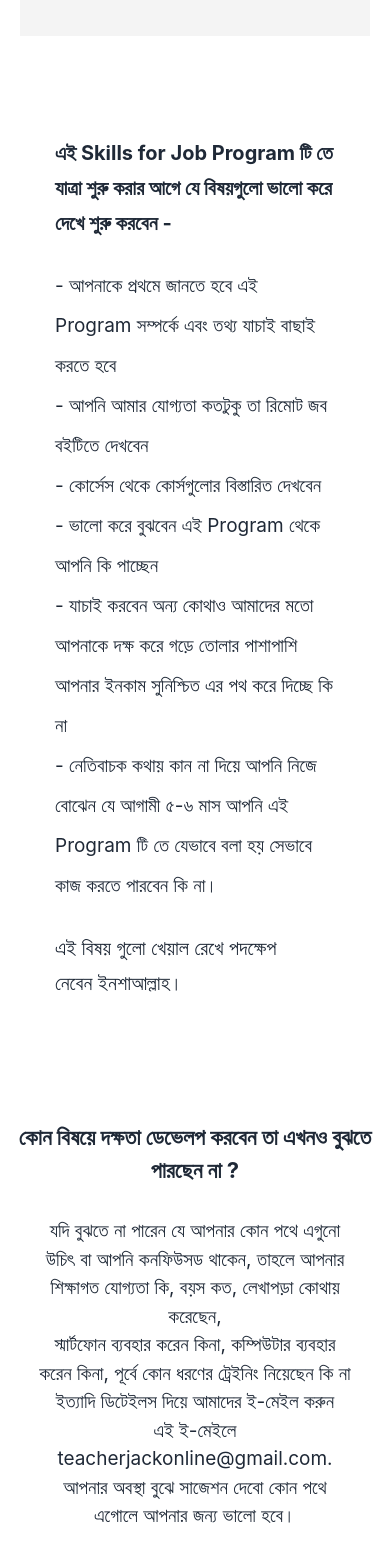
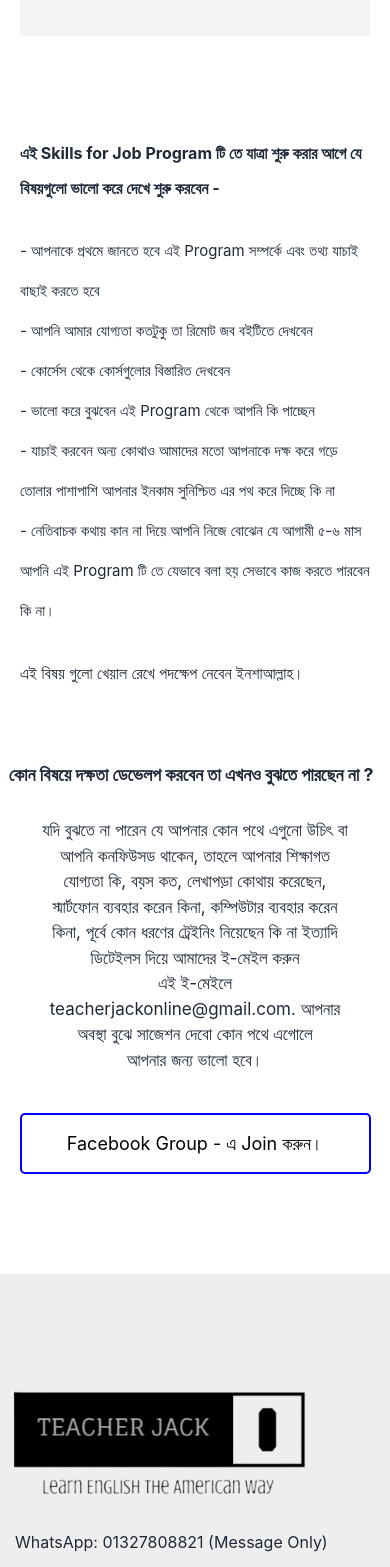
Before and after one commit to sazzadhossain1/TEACHER-JACK, a React (Create React App) app: page / in a window 390 px wide. Shown: the part 7680-9247 px from the top of the page. Built offline with nearby package versions, Linux system fonts and the light colour scheme; grey boxes are pictures that could not be loaded.

Commit message:
add some responsiveness in bookinfo component

```diff
--- a/src/components/BookDownloadPage/BookDownloadPage.js
+++ b/src/components/BookDownloadPage/BookDownloadPage.js
@@ -319,7 +319,7 @@ const BookDownloadPage = () => {
                 </label>
                 <input
                   className="input"
-                  type="number"
+                  type="text"
                   onChange={(e) => setPayee_number(e.target.value)}
                   id="payee_number"
                   name="payee_number"
--- a/src/components/BookInfo/BookInfo.css
+++ b/src/components/BookInfo/BookInfo.css
@@ -59,9 +59,6 @@
   border-radius: 50px;
 }
 
-.WhatYouWillLearn-parent-div {
-}
-
 .WhatYouWillLearn-heading {
   margin-top: 50px;
   margin-bottom: 15px;
@@ -90,9 +87,6 @@
   font-weight: 600;
   margin-top: 50px;
   margin-bottom: 15px;
-}
-
-.bookInfo-right-side-div {
 }
 
 .bookInfo-right-side-videoCart {
@@ -162,9 +156,98 @@
 
 /* -------------------- */
 
+@media screen and (max-width: 1350px) {
+  .bookInfo-grid-div {
+  }
+  .bookInfo-right-side-videoCart {
+    width: 80%;
+  }
+}
 @media screen and (max-width: 1250px) {
   .bookInfo-img-div {
     max-width: 450px;
+  }
+}
+@media screen and (max-width: 1100px) {
+  .bookInfo-grid-div {
+    grid-template-columns: 1fr;
+    max-width: 100%;
+    padding-left: 20px;
+    padding-right: 20px;
+  }
+  .bookInfo-right-side-videoCart {
+    margin-left: 0;
+    margin-top: 40px;
+  }
+}
+@media screen and (max-width: 650px) {
+  .WhatYouWillLearn-grid-div {
+    grid-template-columns: 1fr;
+    height: 100%;
+  }
+}
+@media screen and (max-width: 540px) {
+  .WhatYouWillLearn-grid-div {
+    grid-template-columns: 1fr;
+    height: 100%;
+  }
+  .bookInfo-right-side-videoCart {
+    width: 100%;
+  }
+}
+@media screen and (max-width: 385px) {
+  .bookInfo-name {
+    font-size: 25px;
+  }
+  .by-zakir-hossain {
+    font-size: 17px;
+  }
+  .bookInfo-price {
+    font-size: 19px;
+  }
+  .coupon_code {
+    font-size: 19px;
+  }
+  .print_copy {
+    font-size: 17px;
+  }
+  .buyCourseBtn {
+    font-size: 20px;
+  }
+}
+@media screen and (max-width: 367px) {
+  .bookInfo-name {
+    font-size: 22px;
+  }
+  .by-zakir-hossain {
+    font-size: 17px;
+  }
+  .bookInfo-price {
+    font-size: 18px;
+  }
+  .coupon_code {
+    font-size: 18px;
+  }
+  .print_copy {
+    font-size: 16px;
+  }
+  .buyCourseBtn {
+    font-size: 19px;
+  }
+}
+@media screen and (max-width: 322px) {
+  .buyCourseBtn {
+    font-size: 19px;
+    padding-left: 10px;
+    padding-right: 10px;
+  }
+}
+@media screen and (max-width: 302px) {
+  .buyCourseBtn {
+    font-size: 19px;
+    padding-left: 5px;
+    padding-right: 5px;
+    font-size: 18px;
   }
 }
 
@@ -177,3 +260,36 @@
     font-weight: 600;
   }
 }
+@media screen and (max-width: 350px) {
+  .bookInfo-heading {
+    font-size: 28px;
+  }
+  .bookInfo-p {
+    font-size: 16px;
+  }
+  .bookInfo-courseInstructor {
+    font-size: 22px;
+  }
+  .Zakir_Sir {
+    font-size: 16px;
+  }
+  .trainer {
+    font-size: 16px;
+  }
+  .WhatYouWillLearn-heading {
+    font-size: 20px;
+  }
+  .WhatYouWillLearn-icon-flex-div {
+    gap: 15px;
+  }
+  .WhatYouWillLearn-icon-flex-div p {
+    font-size: 15px;
+  }
+  .bookInfo-name {
+    font-size: 25px;
+  }
+  .bookInfo-price {
+    font-size: 18px;
+    font-weight: 600;
+  }
+}
--- a/src/components/HeroDetailsPage/HeroDetailsPage.css
+++ b/src/components/HeroDetailsPage/HeroDetailsPage.css
@@ -53,6 +53,7 @@ iframe {
 }
 .heroDetailsPage-single-first-p-div {
   width: 100%;
+  margin: auto;
   /* background-color: red; */
   text-align: left;
 }
@@ -289,6 +290,17 @@ iframe {
     width: 100%;
     height: 400px;
   }
+
+  /* এই Skills for Job Program টি তে যাত্রা */
+  .heroDetailsPage-last-p:first-child {
+    width: 95%;
+  }
+  .heroDetailsPage-last-p-div {
+    width: 95%;
+  }
+  .heroDetailsPage-last-p:last-child {
+    width: 95%;
+  }
 }
 
 @media screen and (max-width: 800px) {
@@ -328,6 +340,19 @@ iframe {
     width: 100%;
     height: 350px;
   }
+  /* এই Skills for Job Program টি তে যাত্রা */
+  .heroDetailsPage-last-p:first-child {
+    width: 90%;
+    font-size: 20px;
+  }
+  .heroDetailsPage-last-p-div {
+    font-size: 18px;
+    width: 90%;
+  }
+  .heroDetailsPage-last-p:last-child {
+    font-size: 20px;
+    width: 90%;
+  }
 }
 
 @media screen and (max-width: 768px) {
@@ -359,6 +384,17 @@ iframe {
   }
   .heroDetailsPage-single-first-p {
     font-size: 19px;
+  }
+
+  /* এই Skills for Job Program টি তে যাত্রা */
+  .heroDetailsPage-last-p:first-child {
+    width: 100%;
+  }
+  .heroDetailsPage-last-p-div {
+    width: 100%;
+  }
+  .heroDetailsPage-last-p:last-child {
+    width: 100%;
   }
 }
 
@@ -401,6 +437,20 @@ iframe {
   iframe {
     width: 100%;
     height: 300px;
+  }
+
+  /* এই Skills for Job Program টি তে যাত্রা */
+  .heroDetailsPage-last-p:first-child {
+    width: 100%;
+    font-size: 19px;
+  }
+  .heroDetailsPage-last-p-div {
+    font-size: 16px;
+    width: 100%;
+  }
+  .heroDetailsPage-last-p:last-child {
+    font-size: 19px;
+    width: 100%;
   }
 }
 @media screen and (max-width: 700px) {
@@ -503,6 +553,33 @@ iframe {
     width: 100%;
     height: 100%;
   }
+
+  /* এই Skills for Job Program টি তে যাত্রা */
+  .heroDetailsPage-last-p:first-child {
+    font-size: 16px;
+  }
+  .heroDetailsPage-last-p-div {
+    font-size: 15px;
+  }
+  .heroDetailsPage-last-p:last-child {
+    font-size: 16px;
+  }
+}
+
+@media screen and (max-width: 375px) {
+  /* এই Skills for Job Program টি তে যাত্রা */
+  .heroDetailsPage-last-p:first-child {
+    width: 100%;
+    font-size: 18px;
+  }
+  .heroDetailsPage-last-p-div {
+    font-size: 15px;
+    width: 100%;
+  }
+  .heroDetailsPage-last-p:last-child {
+    font-size: 18px;
+    width: 100%;
+  }
 }
 @media screen and (max-width: 360px) {
   .HeroDetailsPage-parent-div {
@@ -540,6 +617,17 @@ iframe {
   }
   .heroDetailsPage-p {
     font-size: 14px;
+  }
+
+  /* এই Skills for Job Program টি তে যাত্রা */
+  .heroDetailsPage-last-p:first-child {
+    font-size: 15px;
+  }
+  .heroDetailsPage-last-p-div {
+    font-size: 14px;
+  }
+  .heroDetailsPage-last-p:last-child {
+    font-size: 15px;
   }
 }
 @media screen and (max-width: 320px) {
@@ -584,6 +672,20 @@ iframe {
     width: 100%;
     height: 100%;
   }
+
+  /* এই Skills for Job Program টি তে যাত্রা */
+  .heroDetailsPage-last-p:first-child {
+    width: 100%;
+    font-size: 15px;
+  }
+  .heroDetailsPage-last-p-div {
+    font-size: 14px;
+    width: 100%;
+  }
+  .heroDetailsPage-last-p:last-child {
+    font-size: 15px;
+    width: 100%;
+  }
 }
 @media screen and (max-width: 280px) {
   .HeroDetailsPage-parent-div {
--- a/src/components/NeedToConsult/NeedToConsult.css
+++ b/src/components/NeedToConsult/NeedToConsult.css
@@ -30,3 +30,168 @@
   background-color: #eee;
   transition: 0.5s;
 }
+
+@media screen and (max-width: 800px) {
+  .NeedToConsult-heading {
+    font-size: 21px;
+    width: 98%;
+  }
+  .if_you_dont_Un {
+    font-size: 19px;
+  }
+  .NeedToConsult-btn {
+    width: 70%;
+    font-size: 18px;
+    margin-top: 40px;
+    margin-bottom: 0;
+  }
+}
+@media screen and (max-width: 800px) {
+  .NeedToConsult-heading {
+    font-size: 20px;
+    width: 98%;
+  }
+  .if_you_dont_Un {
+    font-size: 17px;
+  }
+  .NeedToConsult-btn {
+    width: 50%;
+    font-size: 18px;
+    margin-top: 30px;
+    margin-bottom: 0;
+  }
+}
+
+@media screen and (max-width: 600px) {
+  .NeedToConsult-heading {
+    font-size: 18px;
+    width: 98%;
+  }
+  .if_you_dont_Un {
+    font-size: 18px;
+  }
+  .NeedToConsult-btn {
+    width: 70%;
+    font-size: 18px;
+    margin-top: 40px;
+    margin-bottom: 0;
+  }
+}
+@media screen and (max-width: 414px) {
+  .NeedToConsult-heading {
+    font-size: 18px;
+    width: 98%;
+  }
+  .if_you_dont_Un {
+    font-size: 17px;
+  }
+  .NeedToConsult-btn {
+    width: 85%;
+    font-size: 18px;
+    margin-top: 40px;
+    margin-bottom: 0;
+  }
+}
+@media screen and (max-width: 412px) {
+  .NeedToConsult-heading {
+    font-size: 18px;
+    width: 98%;
+  }
+  .if_you_dont_Un {
+    font-size: 16px;
+  }
+  .NeedToConsult-btn {
+    width: 85%;
+    font-size: 18px;
+    margin-top: 40px;
+    margin-bottom: 0;
+  }
+}
+@media screen and (max-width: 430px) {
+  .NeedToConsult_parent_div {
+    margin-top: -50px;
+  }
+  .NeedToConsult-heading {
+    font-size: 19px;
+    width: 98%;
+  }
+  .if_you_dont_Un {
+    font-size: 17px;
+  }
+  .NeedToConsult-btn {
+    width: 90%;
+    font-size: 18px;
+    margin-top: 40px;
+    margin-bottom: 0;
+  }
+}
+@media screen and (max-width: 400px) {
+  .NeedToConsult-heading {
+    font-size: 17px;
+    width: 98%;
+  }
+  .if_you_dont_Un {
+    font-size: 15px;
+  }
+  .NeedToConsult-btn {
+    width: 90%;
+    font-size: 18px;
+    margin-top: 40px;
+    margin-bottom: 0;
+  }
+}
+@media screen and (max-width: 390px) {
+  .NeedToConsult-heading {
+    font-size: 18px;
+    width: 98%;
+  }
+  .if_you_dont_Un {
+    font-size: 17px;
+  }
+  .NeedToConsult-btn {
+    width: 90%;
+    font-size: 18px;
+    margin-top: 40px;
+    margin-bottom: 0;
+  }
+}
+@media screen and (max-width: 375px) {
+  .NeedToConsult_parent_div {
+    margin-top: -50px;
+  }
+  .NeedToConsult-heading {
+    font-size: 18px;
+    width: 100%;
+  }
+  .if_you_dont_Un {
+    font-size: 17px;
+  }
+  .NeedToConsult-btn {
+    width: 97%;
+    margin-top: 40px;
+    margin-bottom: 0;
+  }
+}
+@media screen and (max-width: 360px) {
+  .NeedToConsult-btn {
+    width: 90%;
+    font-size: 17px;
+    margin-top: 30px;
+    margin-bottom: 0;
+  }
+}
+@media screen and (max-width: 320px) {
+  .NeedToConsult-heading {
+    font-size: 16px;
+    width: 100%;
+  }
+  .if_you_dont_Un {
+    font-size: 14px;
+  }
+  .NeedToConsult-btn {
+    width: 95%;
+    font-size: 15px;
+    margin-top: 30px;
+    margin-bottom: 0;
+  }
+}
```
